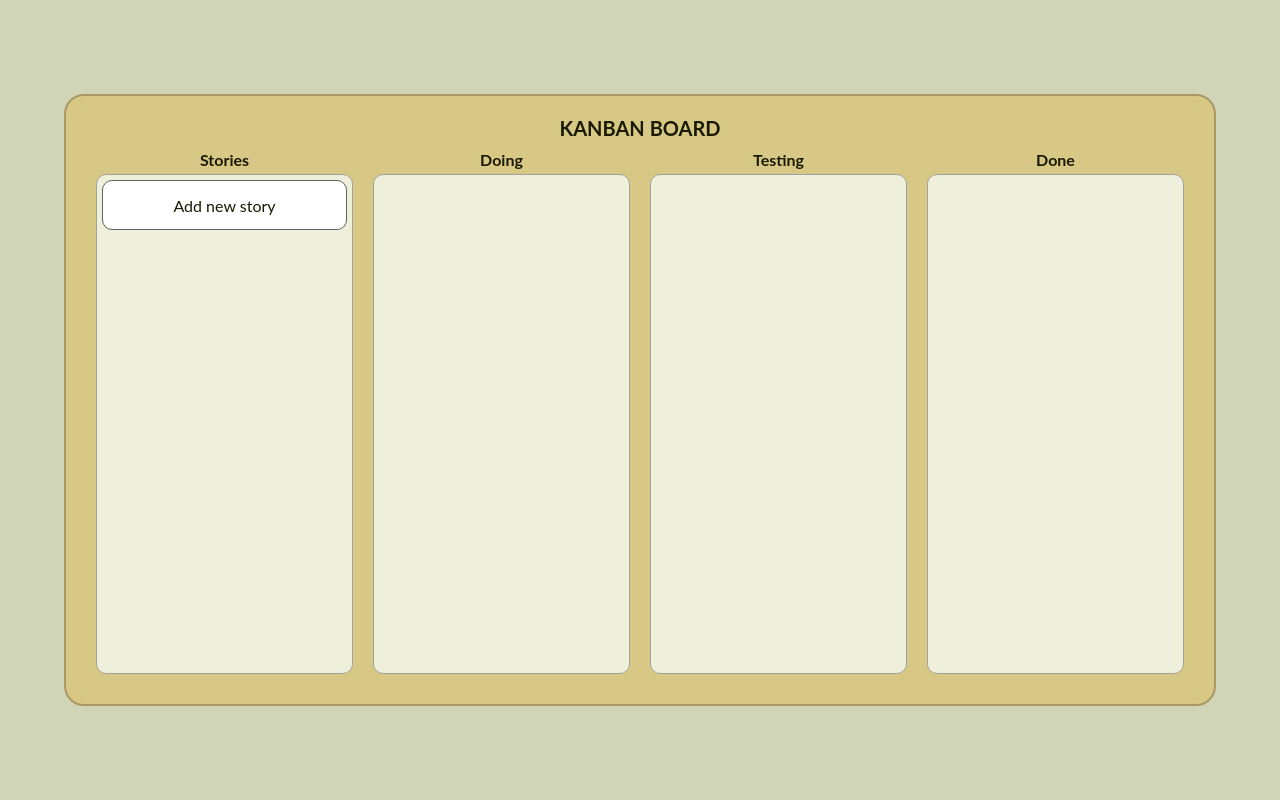
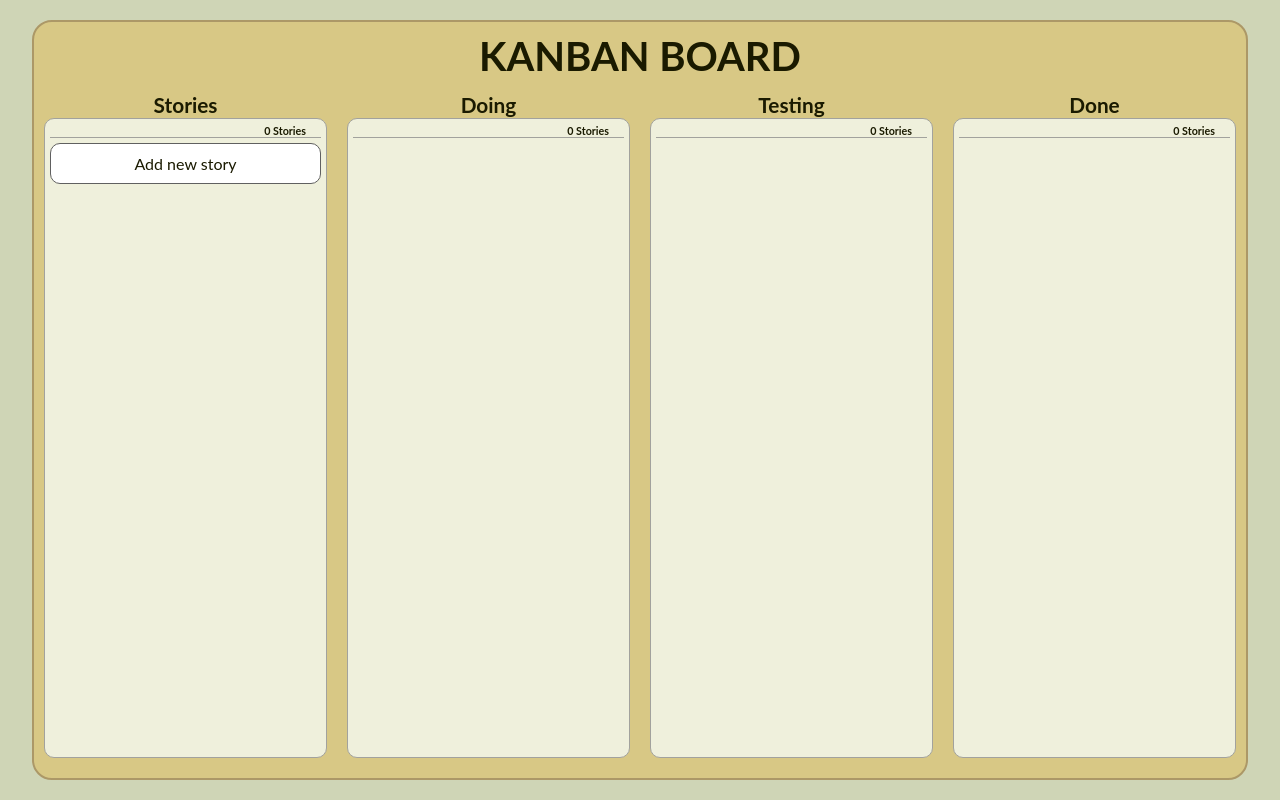
Before and after one commit to MemoRegalado/Kanban-Board-in-React, a React (Create React App) app: page / in a window 1280 px wide. Built offline with nearby package versions, Linux system fonts and the light colour scheme.

Commit message:
Delete button

```diff
--- a/src/App.css
+++ b/src/App.css
@@ -19,21 +19,25 @@ body {
 
 .aplicacion-kanbanboard {
   display: flex;
-  justify-content: center;
+  justify-content: flex-start;
   align-items: center;
+  flex-direction: column;
   flex-wrap: wrap;
-  margin: 10px;
+  margin: 5px;
   min-width: 800px;
-  width: 90vw;
-  padding: 20px;
+  width: 95vw;
+  height: 95vh;
+  padding: 10px 0px;
   background-color: rgb(216, 200, 133);
   border: 2px solid rgb(172, 152, 103);
   border-radius: 20px;
 }
 
 .aplicacion-kanbanboard h1 {
-  font-size: 20px;
+  font-size: 2.5em;
   text-transform: uppercase;
   width: 100%;
   text-align: center;
+  height: 1em;
+  margin-bottom: 10px;
 }
--- a/src/componentes/ColumnBoard.js
+++ b/src/componentes/ColumnBoard.js
@@ -1,16 +1,21 @@
-import React from 'react';
-import '../stylesheets/ColumnBoard.css'
-import Story from './Story.js'
+import React from "react";
+import "../stylesheets/ColumnBoard.css";
+import Story from "./Story.js";
 
-
-
-function ColumnBoard ({ nombrecolumna, botonagregar, stories, avanzarstory, columnnumber }){
+function ColumnBoard({
+  nombrecolumna,
+  botonagregar,
+  stories,
+  avanzarstory,
+  columnnumber,
+  deleteStory,
+}) {
   return (
-    <div className='container-column-board'>
+    <div className="container-column-board">
       <h4>{nombrecolumna}</h4>
-      <div className='column-board'>
-        {
-          stories.map((story) =>
+      <div className="column-board">
+        <h6 className="columnSummary">{columnnumber == 1 ? stories.length - 1 : stories.length} {(columnnumber == 1 ? stories.length - 1 : stories.length) == 1 ? 'Story' : 'Stories' }</h6>
+        {stories.map((story) => (
           <Story
             key={story.id}
             id={story.id}
@@ -19,9 +24,9 @@ function ColumnBoard ({ nombrecolumna, botonagregar, stories, avanzarstory, colu
             columnnumber={columnnumber}
             rootstory={story.rootstory}
             addnewstory={botonagregar}
+            deleteStory={deleteStory}
           />
-          )
-        }
+        ))}
       </div>
     </div>
   );
--- a/src/componentes/KanbanBoard.js
+++ b/src/componentes/KanbanBoard.js
@@ -19,10 +19,9 @@ function KanbanBoard() {
   const [storiesTesting, setStoriesTesting] = useState([]);
   const [storiesDone, setStoriesDone] = useState([]);
   const [modalVisible, setModalVisible] = useState(false);
-  const [input, setInput] = useState('');
+  const [input, setInput] = useState("");
 
-
-  const addNewStory = ( newName = input ) => {
+  const addNewStory = (newName = input) => {
     // event.preventDefault();
     const storyNueva = {
       id: uuidv4(),
@@ -42,7 +41,7 @@ function KanbanBoard() {
   const moverStory = (id, noColumna) => {
     //recibo la columna actual
     // y el id del objeto pa moverlo
-    console.log("moviendo columna " + noColumna);
+    //console.log("moviendo columna " + noColumna);
     let storyMoving = "";
     let storyNueva = "";
     let storiesActualizadas = "";
@@ -87,23 +86,25 @@ function KanbanBoard() {
     }
   };
 
-  // const addRootStory = () =>{
-  //   const storyNueva = {
-  //     id: uuidv4(),
-  //     text: 'Add new story',
-  //     rootstory: {addNewStory}
-  //   };
-
-  //   if (storyNueva.text.trim()){
-  //     storyNueva.text = storyNueva.text.trim();
-  //     storiesStories.push(storyNueva);
-  //    const storiesActualizadas = [...storiesStories, storyNueva];
-  //     setStoriesStories(storiesStories);
-
-  //   }
-  // }
-
-  // addRootStory();
+  const deleteStory = (id, noColumna) => {
+    let storiesActualizadas = [];
+    switch (noColumna) {
+      case "1":
+        console.log("borrando story " + id);
+        storiesActualizadas = storiesStories.filter((story) => story.id !== id);
+        setStoriesStories(storiesActualizadas);
+        break;
+      case "2":
+        storiesActualizadas = storiesDoing.filter((story) => story.id !== id);
+        setStoriesDoing(storiesActualizadas);
+      case "3":
+        storiesActualizadas = storiesTesting.filter((story) => story.id !== id);
+        setStoriesTesting(storiesActualizadas);
+      case "4":
+        storiesActualizadas = storiesDone.filter((story) => story.id !== id);
+        setStoriesDone(storiesActualizadas);
+    }
+  };
 
   return (
     <>
@@ -111,10 +112,9 @@ function KanbanBoard() {
         <ColumnBoard
           nombrecolumna={"Stories"}
           stories={storiesStories}
-          botonagregar={() => (
-            setInput(''),
-            setModalVisible(true))}
+          botonagregar={() => (setInput(""), setModalVisible(true))}
           avanzarstory={moverStory}
+          deleteStory={deleteStory}
           columnnumber="1"
         />
         <ColumnBoard
@@ -122,6 +122,7 @@ function KanbanBoard() {
           stories={storiesDoing}
           botonagregar=""
           avanzarstory={moverStory}
+          deleteStory={deleteStory}
           columnnumber="2"
         />
         <ColumnBoard
@@ -129,6 +130,7 @@ function KanbanBoard() {
           stories={storiesTesting}
           botonagregar=""
           avanzarstory={moverStory}
+          deleteStory={deleteStory}
           columnnumber="3"
         />
         <ColumnBoard
@@ -136,6 +138,7 @@ function KanbanBoard() {
           stories={storiesDone}
           botonagregar=""
           avanzarstory={""}
+          deleteStory={deleteStory}
           columnnumber="4"
         />
       </div>
@@ -148,7 +151,11 @@ function KanbanBoard() {
           clickBtn2={() => setModalVisible(false)}
           clickBtnClose={() => setModalVisible(false)}
         >
-        Name: <Input maxlenght={30} onChange={e => setInput(e.target.value)}></Input>
+          Name:{" "}
+          <Input
+            maxLenght={40}
+            onChange={(e) => setInput(e.target.value)}
+          ></Input>
         </Modal>
       )}
     </>
--- a/src/componentes/Story.js
+++ b/src/componentes/Story.js
@@ -1,9 +1,15 @@
-import React from 'react';
-import '../stylesheets/Story.css'
+import React from "react";
+import "../stylesheets/Story.css";
 
-
-function Story({ text, id, avanzarstory, columnnumber, rootstory, addnewstory }) {
-
+function Story({
+  text,
+  id,
+  avanzarstory,
+  columnnumber,
+  rootstory,
+  addnewstory,
+  deleteStory,
+}) {
   // const añadirstory= ( rootstory ) => {
   //   console.log('estas añadiendo ' + rootstory);
   // }
@@ -11,19 +17,40 @@ function Story({ text, id, avanzarstory, columnnumber, rootstory, addnewstory })
   const handleClick = () => {
     //  event.preventDefault();
     // rootstory();
-    if(rootstory != '' )
-      {{addnewstory()}}
-    else {
-      if(avanzarstory != '')
-        {avanzarstory(id, columnnumber)}
+    if (rootstory != "") {
+      {
+        addnewstory();
       }
+    } else {
+      if (avanzarstory != "") {
+        avanzarstory(id, columnnumber);
+      }
+    }
   };
 
-  return(
-    <div
-      className='story'
-      onClick={handleClick}>
-      <div>{text}</div>
+  const handleDelete = () => {
+    if (rootstory == "") {
+      deleteStory(id, columnnumber);
+    }
+  }
+
+  return (
+    <div className="story">
+      <div className="txtStory" onClick={handleClick} title={rootstory == "" ? "Click to move" : ""}>{text}</div>
+      { rootstory == "" && (
+      <button className="iconDelete" onClick={handleDelete} title="Delete story">
+        <svg
+          xmlns="http://www.w3.org/2000/svg"
+          width="16"
+          height="16"
+          fill="currentColor"
+          class="bi bi-trash3-fill"
+          viewBox="0 0 16 16"
+        >
+          <path d="M11 1.5v1h3.5a.5.5 0 0 1 0 1h-.538l-.853 10.66A2 2 0 0 1 11.115 16h-6.23a2 2 0 0 1-1.994-1.84L2.038 3.5H1.5a.5.5 0 0 1 0-1H5v-1A1.5 1.5 0 0 1 6.5 0h3A1.5 1.5 0 0 1 11 1.5Zm-5 0v1h4v-1a.5.5 0 0 0-.5-.5h-3a.5.5 0 0 0-.5.5ZM4.5 5.029l.5 8.5a.5.5 0 1 0 .998-.06l-.5-8.5a.5.5 0 1 0-.998.06Zm6.53-.528a.5.5 0 0 0-.528.47l-.5 8.5a.5.5 0 0 0 .998.058l.5-8.5a.5.5 0 0 0-.47-.528ZM8 4.5a.5.5 0 0 0-.5.5v8.5a.5.5 0 0 0 1 0V5a.5.5 0 0 0-.5-.5Z" />
+        </svg>
+      </button>
+      )}
     </div>
   );
 }
--- a/src/stylesheets/ColumnBoard.css
+++ b/src/stylesheets/ColumnBoard.css
@@ -1,15 +1,23 @@
 .container-column-board{
   display: flex;
-  justify-content: center;
+  justify-content: flex-start;
   align-items: center;
   flex-direction: column;
   width: 25%;
-  gap: 5px;
+  /* gap: 5px; */
+  padding: 10px;
+  height: 100%
 }
 
+.container-column-board h4 {
+  height: 1em;
+  font-size: 1.3em;
+  margin-bottom: 5px;
+}
 
 .column-board {
   min-height: 500px;
+  height: Calc(100% - 1.3em - 5px);
   width: 100%;
   padding: 5px;
   border-radius: 10px;
@@ -21,3 +29,12 @@
   flex-direction: column;
   gap: 5px;
 }
+
+.columnSummary{
+  width: 100%;
+  border-bottom: 1px Solid rgb(162,162,157);
+  display: flex;
+  justify-content: flex-end;
+  align-items: center;
+  padding: 0px 15px;
+}
--- a/src/stylesheets/KanbanBoard.css
+++ b/src/stylesheets/KanbanBoard.css
@@ -1,12 +1,13 @@
 .kanban-container {
     width: 100%;
-    margin: 10px;
+    /* margin: 10px 0px; */
     /* padding: 20px; */
     display: flex;
     justify-content: center;
     align-items: flex-start;
     flex-wrap: nowrap;
-    gap: 20px;
+    /* gap: 20px; */
     /* background-color: blue; */
+    height: Calc(100% - 2.5em - 10px)
 
 }
--- a/src/stylesheets/Story.css
+++ b/src/stylesheets/Story.css
@@ -1,13 +1,25 @@
 .story {
   width: 100%;
-  padding: 10px;
-  min-height: 50px;
+  padding: 0px;
+  /* min-height: 50px; */
   background-color: rgb(255, 255, 255);
   text-align: center;
   border-radius: 10px;
   border: 1px solid rgb(96, 96, 96);
   cursor: pointer;
   display:flex;
-  justify-content: center;
+  justify-content: space-between;
   align-items: center;
 }
+
+.iconDelete {
+  cursor: pointer;
+  margin: 10px;
+  border: none;
+}
+
+.txtStory{
+  padding: 10px;
+  height: 100%;
+  width: -webkit-fill-available;
+}
```
Also changed, not shown: 1 other file (tests, documents, lock files or other folders). Lines whose indentation alone changed are shown as unchanged.
